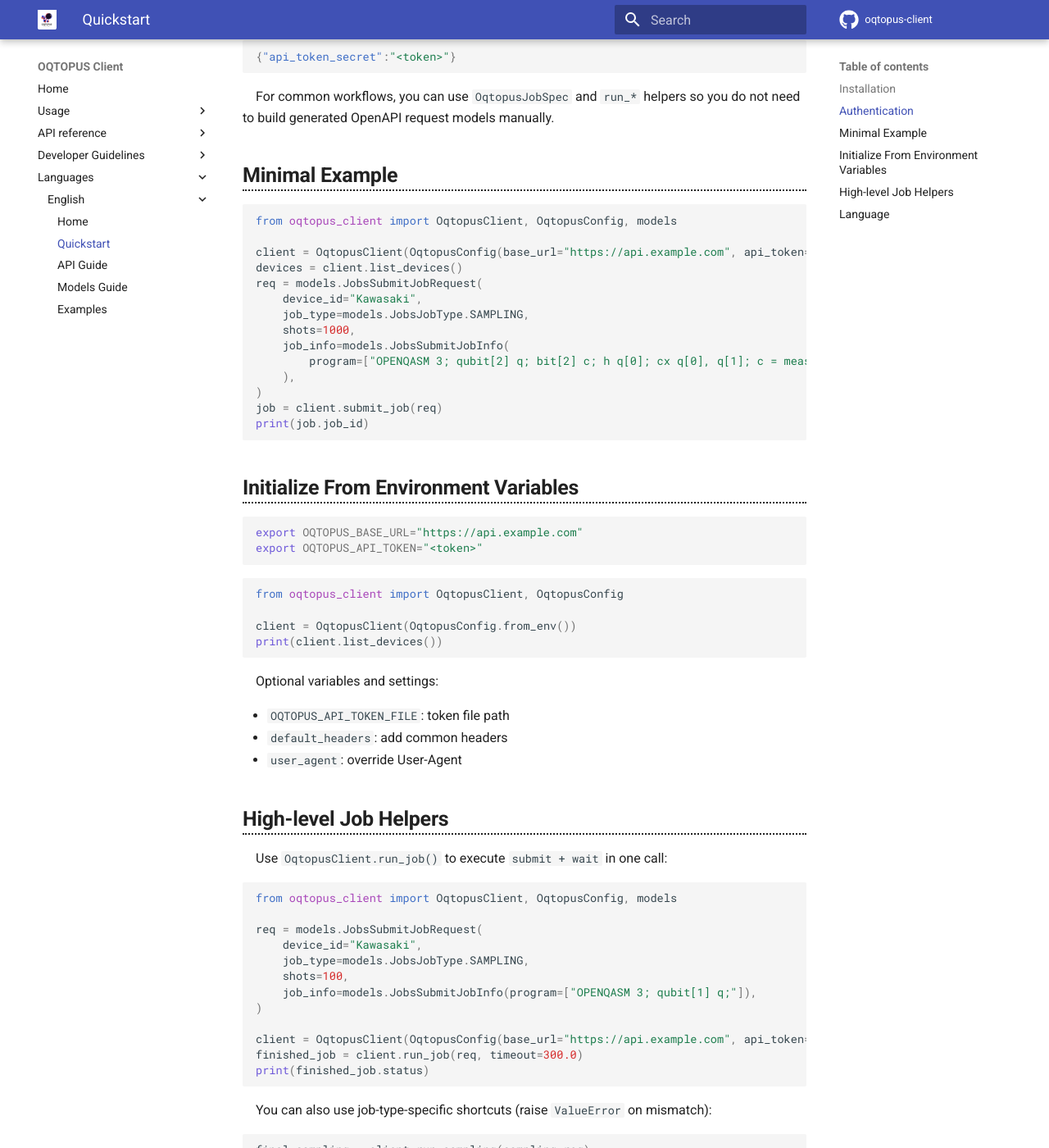
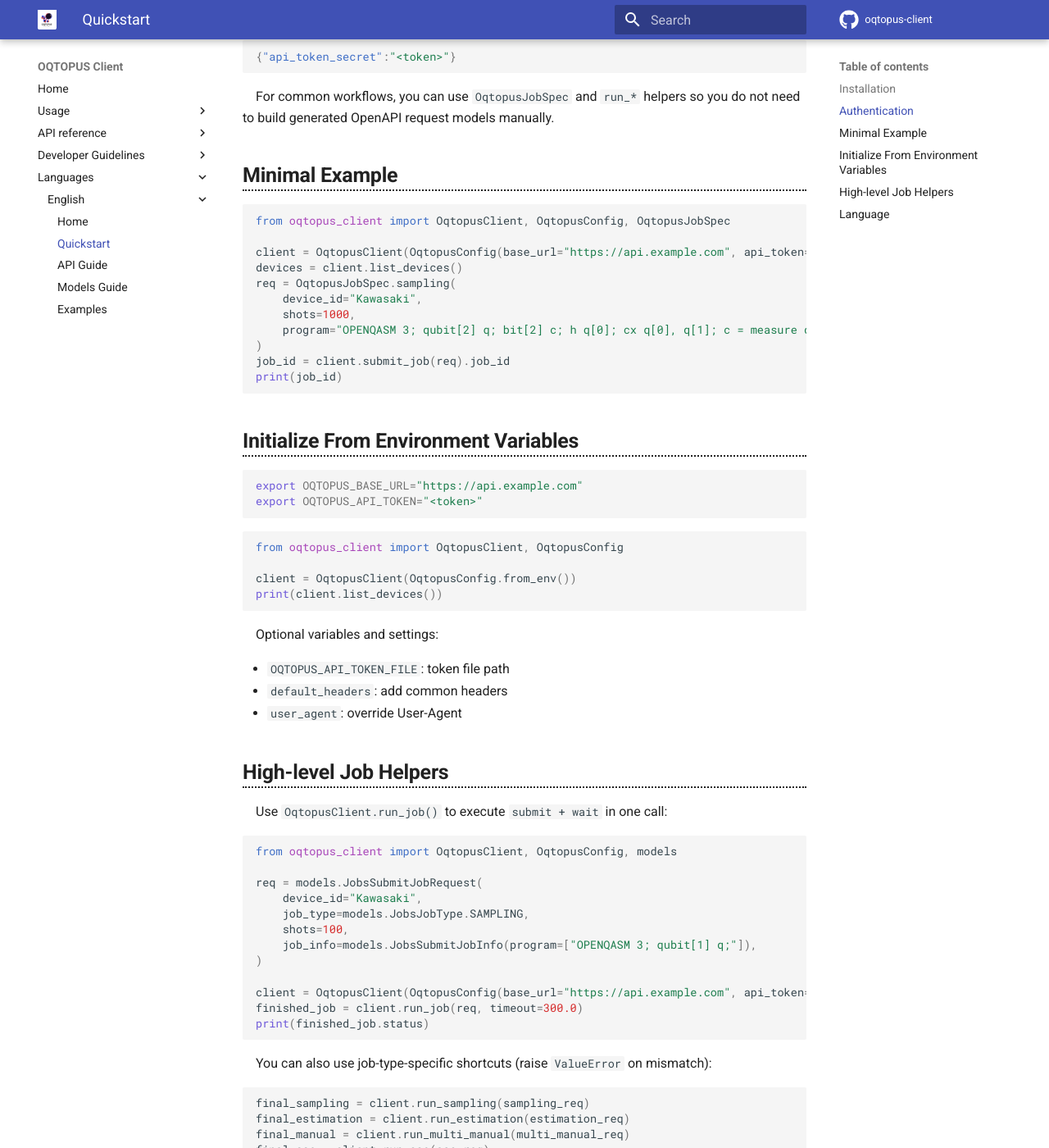
Before and after one commit to oqtopus-team/oqtopus-client, an MkDocs documentation site: the page built from docs/en/quickstart.md, in a window 1280 px wide and 1400 px high, scrolled down 712 px. Shown: the whole window at 82% size. Built offline with MkDocs 1.6.1 and Material for MkDocs 9.7.7, drawn with Linux system fonts in a browser that asks for light colours; comment, search, counter and statistics services are not loaded; some of the changed text lies outside the part shown.

````diff
--- a/docs/en/quickstart.md
+++ b/docs/en/quickstart.md
@@ -38,20 +38,17 @@ For common workflows, you can use `OqtopusJobSpec` and `run_*` helpers so you do
 ## Minimal Example
 
 ```python
-from oqtopus_client import OqtopusClient, OqtopusConfig, models
+from oqtopus_client import OqtopusClient, OqtopusConfig, OqtopusJobSpec
 
 client = OqtopusClient(OqtopusConfig(base_url="https://api.example.com", api_token="<token>"))
 devices = client.list_devices()
-req = models.JobsSubmitJobRequest(
+req = OqtopusJobSpec.sampling(
     device_id="Kawasaki",
-    job_type=models.JobsJobType.SAMPLING,
     shots=1000,
-    job_info=models.JobsSubmitJobInfo(
-        program=["OPENQASM 3; qubit[2] q; bit[2] c; h q[0]; cx q[0], q[1]; c = measure q;"]
-    ),
+    program="OPENQASM 3; qubit[2] q; bit[2] c; h q[0]; cx q[0], q[1]; c = measure q;",
 )
-job = client.submit_job(req)
-print(job.job_id)
+job_id = client.submit_job(req).job_id
+print(job_id)
 ```
 
 ## Initialize From Environment Variables
@@ -105,8 +102,7 @@ final_sse = client.run_sse(sse_req)
 To handle a submitted job in steps, use `job_id` with client methods:
 
 ```python
-submitted_job = client.submit_job(req)
-job_id = submitted_job.job_id
+job_id = client.submit_job(req).job_id
 print(job_id)
 print(client.status(job_id))
 finished_job = client.wait(job_id, interval=1.0, interval_backoff=1.2, max_interval=5.0, timeout=300.0)
````
Also changed, not shown: README.md (+1 -2 lines), docs/en/examples.md (+3 -3 lines), docs/reference/models.md (+6 -7 lines).
